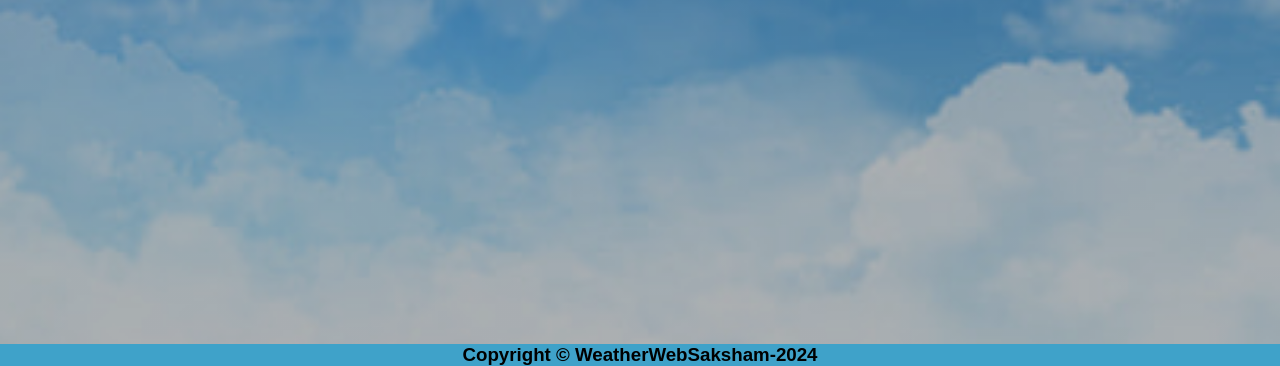
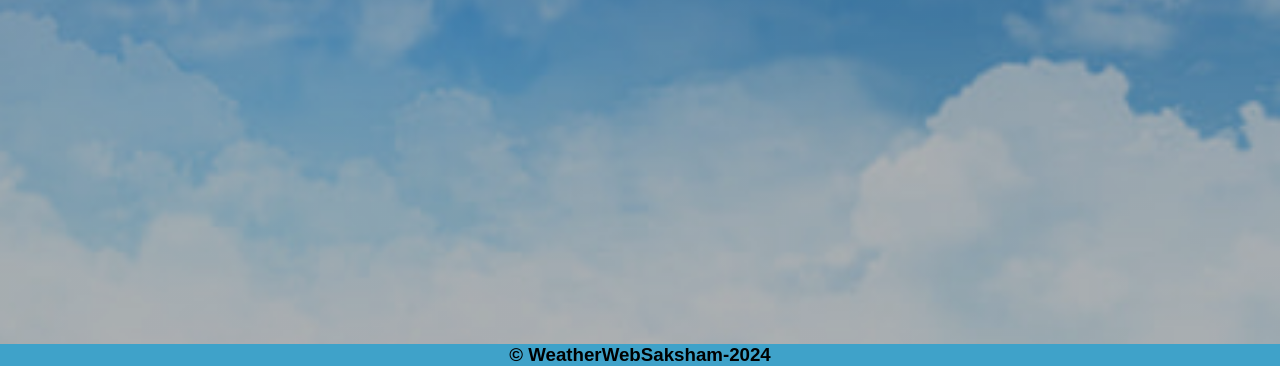
Before and after one commit to Saksham9461/Weather-Web, a plain HTML site: page index.html in a window 1280 px wide. Shown: the part 456-822 px from the top of the page. Drawn offline with Linux system fonts and the light colour scheme.

Commit message:
Update index.html

```diff
--- a/index.html
+++ b/index.html
@@ -28,7 +28,7 @@
 
   <footer>
     <center>
-      <h3>Copyright &#169; WeatherWebSaksham-2024</h3>
+      <h3>&#169; WeatherWebSaksham-2024</h3>
     </center>
 
   </footer>
```
